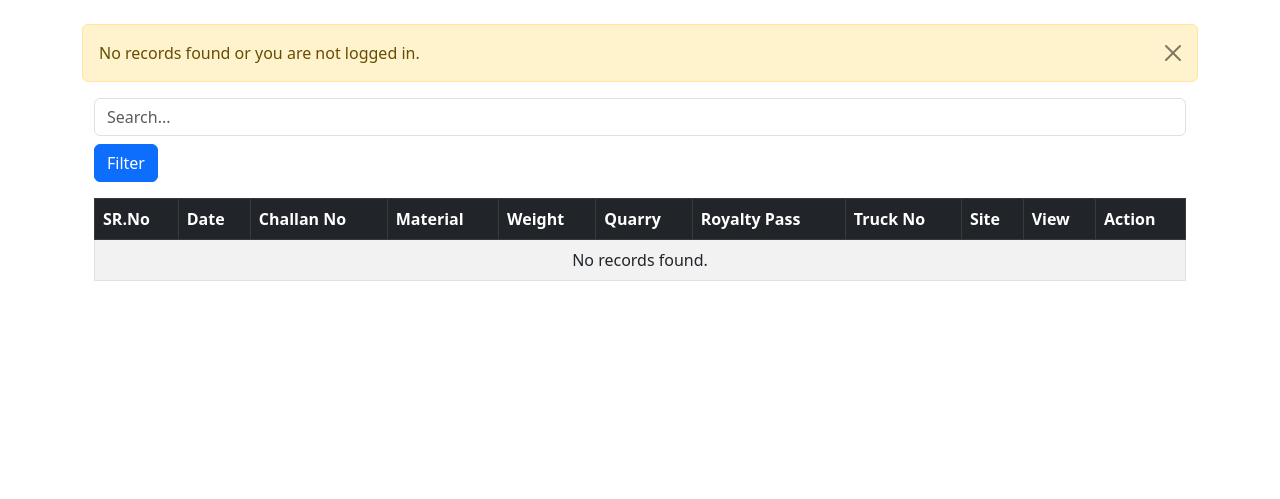
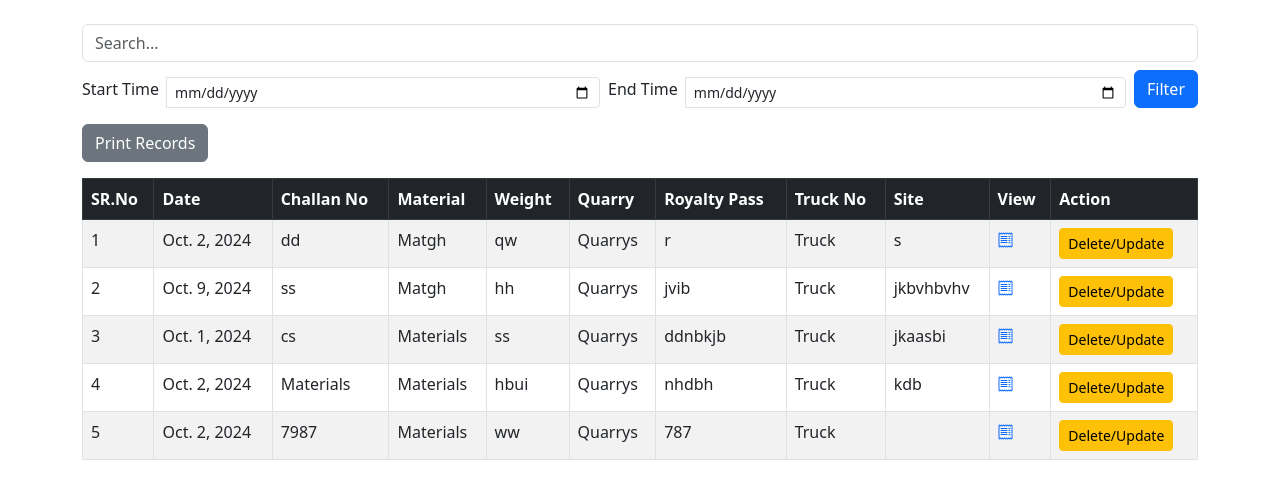
Before and after one commit to bhavlikpatel/gurukrupatraders, a Django app: page / in a window 1280 px wide. Shown: the part 56-555 px from the top of the page. Run offline with Django 4.2, Linux system fonts and the light colour scheme; a user stored in the database is signed in; data comes from the database, SQL or seed files in the repository; data that the repository does not hold is empty.

Commit message:
Added print func

```diff
--- a/website/admin.py
+++ b/website/admin.py
@@ -1,7 +1,7 @@
 from django.contrib import admin
-from .models import Record, Quarry, Material, TruckNo
+from .models import Record, Quarry, Material, Truck_no
 
 admin.site.register(Record)
 admin.site.register(Quarry)
-admin.site.register(TruckNo)
+admin.site.register(Truck_no)
 admin.site.register(Material)
--- a/website/models.py
+++ b/website/models.py
@@ -13,7 +13,7 @@ class Material(models.Model):
 
     def __str__(self):
         return self.name
-class TruckNo(models.Model):
+class Truck_no(models.Model):
     name = models.CharField(max_length=100, unique=True)
 
     def __str__(self):
@@ -28,8 +28,8 @@ class Record(models.Model):
     weight = models.CharField(max_length=15)
     quarry = models.ForeignKey(Quarry, on_delete=models.CASCADE)
     royalty_pass = models.CharField(max_length=50)
-    truck_no = models.ForeignKey(TruckNo, on_delete=models.CASCADE)
-    delivered_at = models.CharField(max_length=20)
+    truck_no = models.ForeignKey(Truck_no, on_delete=models.CASCADE)
+    site = models.CharField(max_length=20)
 
     def __str__(self):
-        return f"{self.truck_no} {self.delivered_at}"
+        return f"{self.truck_no} {self.site}"
--- a/website/templates/base.html
+++ b/website/templates/base.html
@@ -27,14 +27,45 @@
           aria-label="Close"
         ></button>
       </div>
-
-      {% endfor %} {% endif %} {% block content %} {% endblock%}
+      {% endfor %} {% endif %} {% block content %}{% endblock %}
     </div>
 
-    <script
-      src="https://cdn.jsdelivr.net/npm/bootstrap@5.3.0-alpha1/dist/js/bootstrap.bundle.min.js"
-      integrity="sha384-w76AqPfDkMBDXo30jS1Sgez6pr3x5MlQ1ZAGC+nuZB+EYdgRZgiwxhTBTkF7CXvN"
-      crossorigin="anonymous"
-    ></script>
+    <script src="https://cdn.jsdelivr.net/npm/bootstrap@5.3.0-alpha1/dist/js/bootstrap.bundle.min.js"></script>
+
+    <style>
+      @media print {
+        /* Hide unwanted elements */
+        .no-print,
+        .btn,
+        .form-control,
+        .mb-3 {
+          display: none !important;
+        }
+
+        /* Ensure the table uses full width during print */
+        .table {
+          width: 100%;
+        }
+
+        /* Customize table borders for printing */
+        .table-bordered th,
+        .table-bordered td {
+          border: 1px solid black !important;
+        }
+        {% comment %} th {
+          font-weight: bold !important; /* Bold text */
+          color: black !important; /* Black text */
+        }
+        thead {
+          color: black !important;
+        } {% endcomment %}
+      }
+    </style>
+
+    <script>
+      function printTable() {
+        window.print();
+      }
+    </script>
   </body>
 </html>
--- a/website/templates/home.html
+++ b/website/templates/home.html
@@ -1,18 +1,55 @@
 {% extends 'base.html' %} {% block content %} {% if user.is_authenticated %}
 
-<div class="container">
 <form method="GET" action="{% url 'home' %}" class="mb-3">
+  <!-- Search Box -->
+  <div class="mb-2">
     <input
       type="text"
       name="filter_query"
       value="{{ filter_query }}"
       placeholder="Search..."
       class="form-control"
+      aria-label="Search"
     />
-    <button type="submit" class="btn btn-primary mt-2">Filter</button>
+  </div>
+
+  <!-- Date and Filter Button in One Line -->
+  <div class="d-flex align-items-end">
+    <div class="input-group me-2">
+      <label for="start_date" class="me-2">Start Time</label>
+      <input
+        type="date"
+        class="form-control form-control-sm"
+        name="start_date"
+        id="start_date"
+        value="{{ start_date }}"
+        aria-label="Start Date"
+      />
+    </div>
+
+    <div class="input-group me-2">
+      <label for="end_date" class="me-2">End Time</label>
+      <input
+        type="date"
+        class="form-control form-control-sm"
+        name="end_date"
+        id="end_date"
+        value="{{ end_date }}"
+        aria-label="End Date"
+      />
+    </div>
+
+    <button type="submit" class="btn btn-primary">Filter</button>
+  </div>
 </form>
 
-  <div class="table-responsive">
+<!-- Print Button -->
+<button class="btn btn-secondary mb-3" onclick="printTable()">
+  Print Records
+</button>
+
+<!-- Table to Print -->
+<div class="table-responsive" id="printableArea">
   <table class="table table-striped table-hover table-bordered">
     <thead class="table-dark">
       <tr>
@@ -25,14 +62,14 @@
         <th scope="col">Royalty Pass</th>
         <th scope="col">Truck No</th>
         <th scope="col">Site</th>
-          <th scope="col">View</th>
-          <th scope="col">Action</th>
+        <th scope="col" class="no-print">View</th>
+        <th scope="col" class="no-print">Action</th>
       </tr>
     </thead>
     <tbody>
       {% if records %} {% for record in records %}
       <tr>
-          <td><a>{{ record.id }}</a></td>
+        <td>{{ forloop.counter }}</td>
         <td>{{ record.date }}</td>
         <td>{{ record.challan_no }}</td>
         <td>{{ record.material }}</td>
@@ -40,13 +77,13 @@
         <td>{{ record.quarry }}</td>
         <td>{{ record.royalty_pass }}</td>
         <td>{{ record.truck_no }}</td>
-          <td>{{ record.delivered_at }}</td>
-          <td>
-            <a href="{% url 'view_invoice' record.id %}"
-              ><i class="bi bi-receipt"></i
-            ></a>
+        <td>{{ record.site }}</td>
+        <td class="no-print">
+          <a href="{% url 'view_invoice' record.id %}">
+            <i class="bi bi-receipt"></i>
+          </a>
         </td>
-          <td>
+        <td class="no-print">
           <a href="{% url 'record' record.id %}">
             <button type="button" class="btn btn-warning btn-sm">
               Delete/Update
@@ -62,10 +99,9 @@
     </tbody>
   </table>
 </div>
-</div>
 
 {% else %}
-
+<!-- Login form if not authenticated -->
 <div class="col-md-6 offset-md-3">
   <h1>Login</h1>
   <br />
@@ -94,6 +130,5 @@
     <br />
     <button type="submit" class="btn btn-secondary">Login</button>
   </form>
-
+</div>
 {% endif %} {% endblock %}
-</div>
--- a/website/templates/invoice.html
+++ b/website/templates/invoice.html
@@ -39,7 +39,7 @@
       </div>
       <table>
         <tr>
-          <th>Challan No:</th>
+          <th>challan No:</th>
           <td>{{ record.challan_no }}</td>
         </tr>
         <tr>
@@ -63,8 +63,8 @@
           <td>{{ record.truck_no }}</td>
         </tr>
         <tr>
-          <th>Delivered At:</th>
-          <td>{{ record.delivered_at }}</td>
+          <th>Site:</th>
+          <td>{{ record.site }}</td>
         </tr>
         <tr>
           <th>Created At:</th>
--- a/website/templates/navbar.html
+++ b/website/templates/navbar.html
@@ -1,4 +1,4 @@
-<nav class="navbar navbar-expand-lg navbar-dark bg-dark">
+<nav class="navbar navbar-expand-lg navbar-dark bg-dark no-print">
   <div class="container-fluid">
     <a class="navbar-brand" href="{% url 'home' %}">Gurukrupa Trader</a>
     <button
--- a/website/templates/record.html
+++ b/website/templates/record.html
@@ -10,7 +10,7 @@
     <p class="card-text"><strong>Date: </strong>{{ customer_record.date }}</p>
 
     <p class="card-text">
-      <strong>Challan No: </strong>{{ customer_record.challan_no }}
+      <strong>challan No: </strong>{{ customer_record.challan_no }}
     </p>
 
     <p class="card-text">
@@ -33,9 +33,7 @@
       <strong>Royalty Pass: </strong>{{ customer_record.royalty_pass }}
     </p>
 
-    <p class="card-text">
-      <strong>Delivered At: </strong>{{ customer_record.delivered_at }}
-    </p>
+    <p class="card-text"><strong>Site: </strong>{{ customer_record.site }}</p>
 
     <p class="card-text">
       <strong>Create At: </strong>{{ customer_record.created_at }}
--- a/website/views.py
+++ b/website/views.py
@@ -4,19 +4,22 @@ from django.contrib.auth.decorators import login_required
 from django.contrib.auth.models import User
 from django.contrib import messages
 from .forms import SignUpForm, AddRecordForm
-from .models import Record
+from .models import Record, Quarry, Material, Truck_no
 from django.shortcuts import render, get_object_or_404
 from django.db.models import Q
+from datetime import datetime
 
 
 def user_records(request):
+    if request.user.is_superuser:
+        return Record.objects.all()
     if request.user.is_authenticated:
         return Record.objects.filter(user=request.user)
     return None
 
 def home(request):
-    # Handle POST request for login
     if request.method == 'POST':
+        # Handle login logic
         username = request.POST['username']
         password = request.POST['password']
         user = authenticate(request, username=username, password=password)
@@ -28,24 +31,42 @@ def home(request):
             messages.error(request, "There was an error logging in. Please try again.")
             return redirect('home')
 
-    # Handle GET request to display records (for authenticated users)
     else:
         records = user_records(request)  # Get records for logged-in user
         filter_query = request.GET.get('filter_query', '')
+        start_date = request.GET.get('start_date')  # New date filter
+        end_date = request.GET.get('end_date')      # New date filter
 
         if records:
             if filter_query:
-                # Filter records based on user input
-                records = records.filter(
-                    Q(challan_no__exact=filter_query) |
-                    Q(material__exact=filter_query) |
-                    Q(quarry__exact=filter_query) |
-                    Q(truck_no__exact=filter_query)
-                )
-            return render(request, 'home.html', {'records': records, 'filter_query': filter_query})
+                # Get the quarry, material, and truck names
+                quarry_data = Quarry.objects.filter(name__exact=filter_query).first()  # Get the first matching object or None
+                material_data = Material.objects.filter(name__exact=filter_query).first()
+                truck_data = Truck_no.objects.filter(name__exact=filter_query).first()  # Note: Updated to 'Truck'
+
+                # Construct the filter conditions
+                filter_conditions = Q(challan_no__exact=filter_query)
+                if material_data:
+                    filter_conditions |= Q(material=material_data)
+                if quarry_data:
+                    filter_conditions |= Q(quarry=quarry_data)
+                if truck_data:
+                    filter_conditions |= Q(truck=truck_data)
+
+                records = records.filter(filter_conditions)  # Use the constructed filter conditions
+
+            if start_date and end_date:
+                try:
+                    start_date = datetime.strptime(start_date, '%Y-%m-%d')
+                    end_date = datetime.strptime(end_date, '%Y-%m-%d')
+                    records = records.filter(date__range=(start_date, end_date))
+                except ValueError:
+                    messages.error(request, "Invalid date format. Please use YYYY-MM-DD.")
+
+            return render(request, 'home.html', {'records': records, 'filter_query': filter_query, 'start_date': start_date, 'end_date': end_date})
         else:
             messages.error(request, "No records found or you are not logged in.")
-            return render(request, 'home.html')  # Pass empty context if no records found
+            return render(request, 'home.html')
 
 
 def logout_user(request):
```
Also changed, not shown: website/forms.py (+8 -8 lines), db.sqlite3, website/migrations/0001_initial.py. Lines whose indentation alone changed are shown as unchanged.
